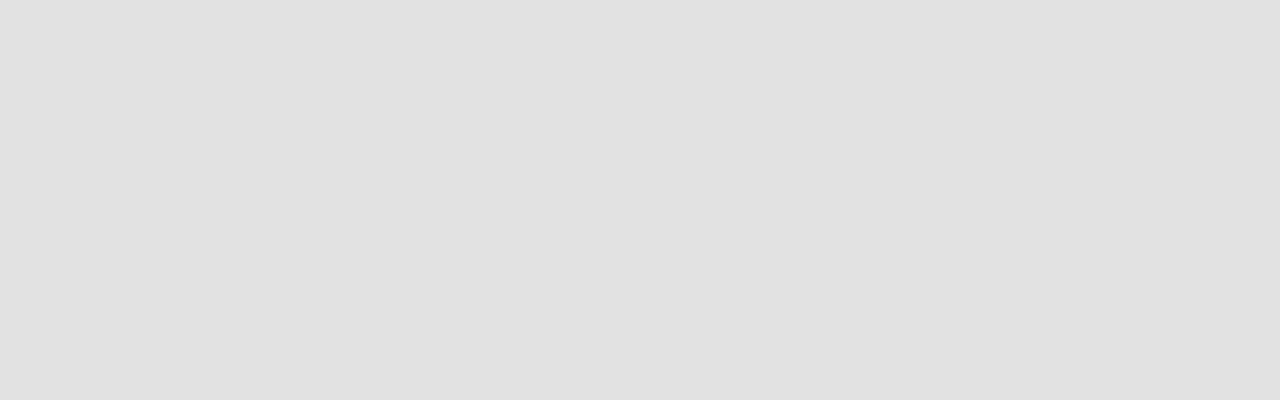
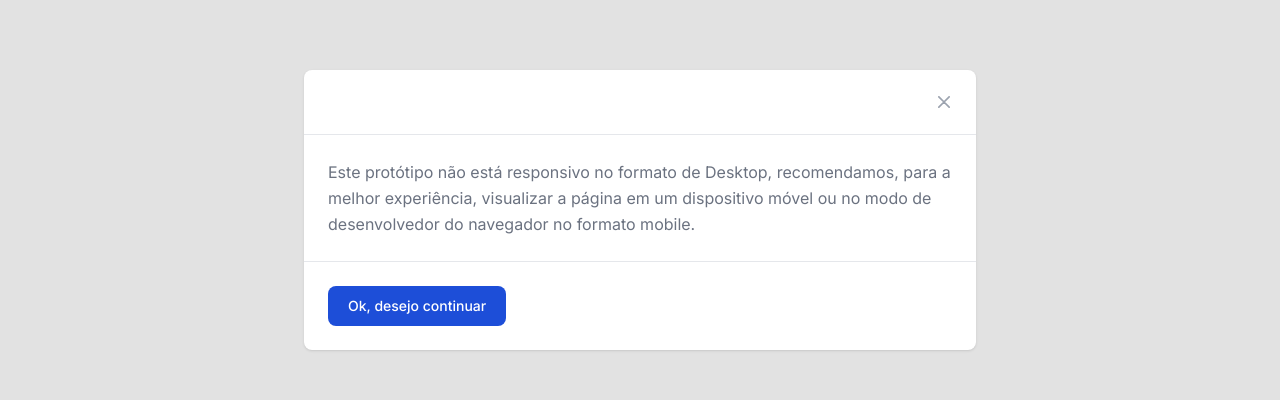
Before and after one commit to luidgicolimerio/OLX_Hackton, a Next.js app: page / in a window 1280 px wide. Shown: the part 182-582 px from the top of the page. Built offline with nearby package versions, Linux system fonts and the light colour scheme; no server answers.

Commit message:
one time popup

```diff
--- a/package.json
+++ b/package.json
@@ -13,8 +13,7 @@
     "next": "13.4.13",
     "react": "^18",
     "react-dom": "^18",
-    "react-icons": "^4.9.0",
-    "react-spinners": "^0.13.8"
+    "react-icons": "^4.9.0"
   },
   "devDependencies": {
     "@types/node": "^20",
--- /dev/null
+++ b/src/app/components/Popup.tsx
@@ -0,0 +1,74 @@
+import { useEffect, useState } from "react";
+
+export default function Popup() {
+  const [visible, setVisible] = useState(false);
+
+  useEffect(() => {
+    let pop_status = localStorage.getItem("pop_status");
+    if (!pop_status) {
+      setVisible(true);
+      localStorage.setItem("pop_status", "1");
+    }
+  }, []);
+  if (!visible) return null;
+
+  return visible === true ? (
+    <>
+      <div
+        id="staticModal"
+        data-modal-backdrop="static"
+        // tabIndex={-1}
+        className="fixed top-0 left-0 right-0 z-50 w-full p-4 overflow-x-hidden overflow-y-auto md:inset-0 h-[calc(100%-1rem)] max-h-full flex items-center justify-center"
+      >
+        <div className="relative w-full max-w-2xl max-h-full">
+          <div className="relative bg-white rounded-lg shadow">
+            <div className="flex items-start justify-between p-4 border-b rounded-t">
+              <h3 className="text-xl font-semibold text-gray-900"></h3>
+              <button
+                type="button"
+                className="text-gray-400 bg-transparent hover:bg-gray-200 hover:text-gray-900 rounded-lg text-sm w-8 h-8 ml-auto inline-flex justify-center items-center"
+                data-modal-hide="staticModal"
+              >
+                <svg
+                  className="w-3 h-3"
+                  aria-hidden="true"
+                  xmlns="http://www.w3.org/2000/svg"
+                  fill="none"
+                  viewBox="0 0 14 14"
+                >
+                  <path
+                    stroke="currentColor"
+                    stroke-linecap="round"
+                    stroke-linejoin="round"
+                    stroke-width="2"
+                    d="m1 1 6 6m0 0 6 6M7 7l6-6M7 7l-6 6"
+                  />
+                </svg>
+                <span className="sr-only">Close modal</span>
+              </button>
+            </div>
+            <div className="p-6 space-y-6">
+              <p className="text-base leading-relaxed text-gray-500">
+                Este protótipo não está responsivo no formato de Desktop,
+                recomendamos, para a melhor experiência, visualizar a página em
+                um dispositivo móvel ou no modo de desenvolvedor do navegador no
+                formato mobile.
+              </p>
+            </div>
+            <div className="flex items-center p-6 space-x-2 border-t border-gray-200 rounded-b ">
+              <button
+                type="button"
+                onClick={() => {
+                  setVisible(false);
+                }}
+                className="text-white bg-blue-700 hover:bg-blue-800 focus:ring-4 focus:outline-none focus:ring-blue-300 font-medium rounded-lg text-sm px-5 py-2.5 text-center "
+              >
+                Ok, desejo continuar
+              </button>
+            </div>
+          </div>
+        </div>
+      </div>
+    </>
+  ) : null;
+}
--- a/src/app/page.tsx
+++ b/src/app/page.tsx
@@ -5,6 +5,7 @@
 import api from "./services/api";
 import ChatButton from "./components/ChatButton";
 import Nav from "./components/Nav";
+import Popup from "./components/Popup";
 
 export default function Home() {
   const [arr, setArr] = useState<IObj[]>([]);
@@ -28,6 +29,7 @@
   return (
     <>
       <Header />
+      <Popup />
       <div className="flex flex-col items-center justify-center mb-40 pt-24">
         {arr?.length >= 1 && !loading ? (
           arr.map((obj: IObj, index: number) => (
```
Also changed, not shown: 1 other file (tests, documents, lock files or other folders).
